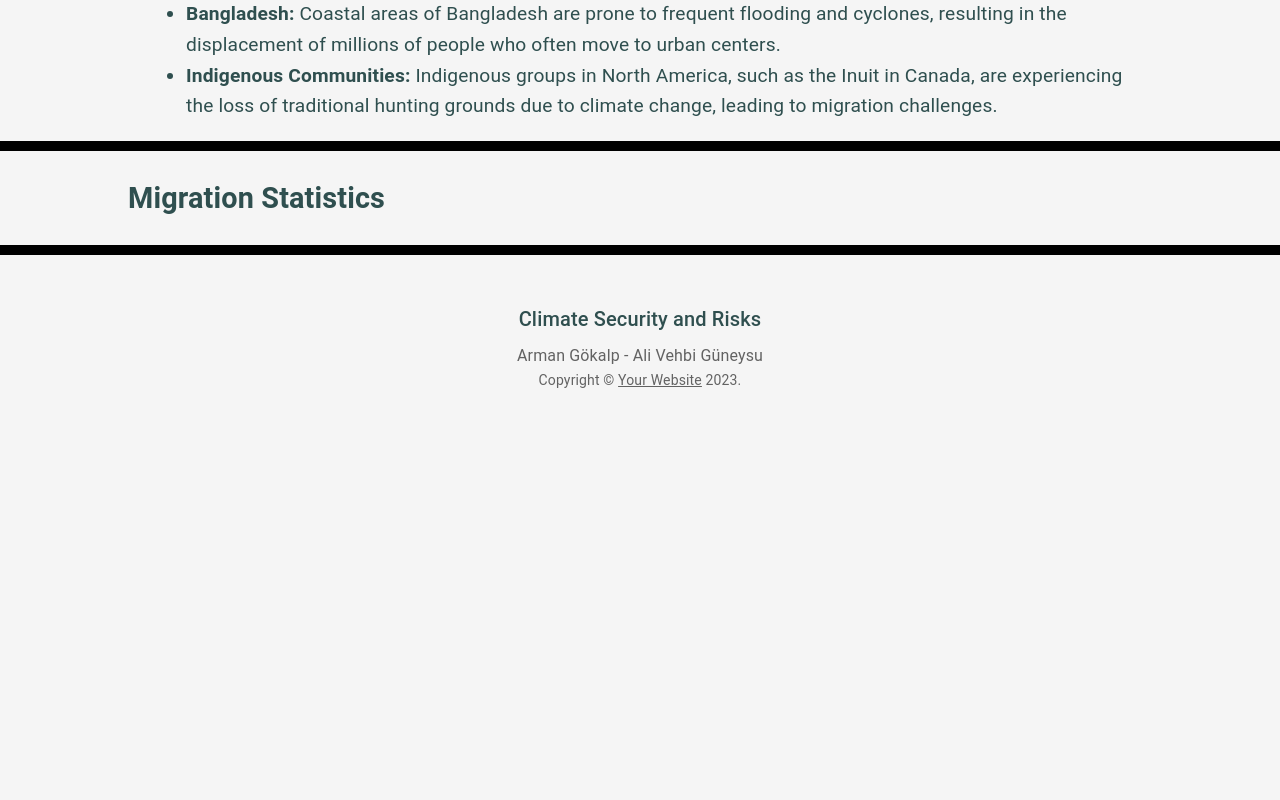
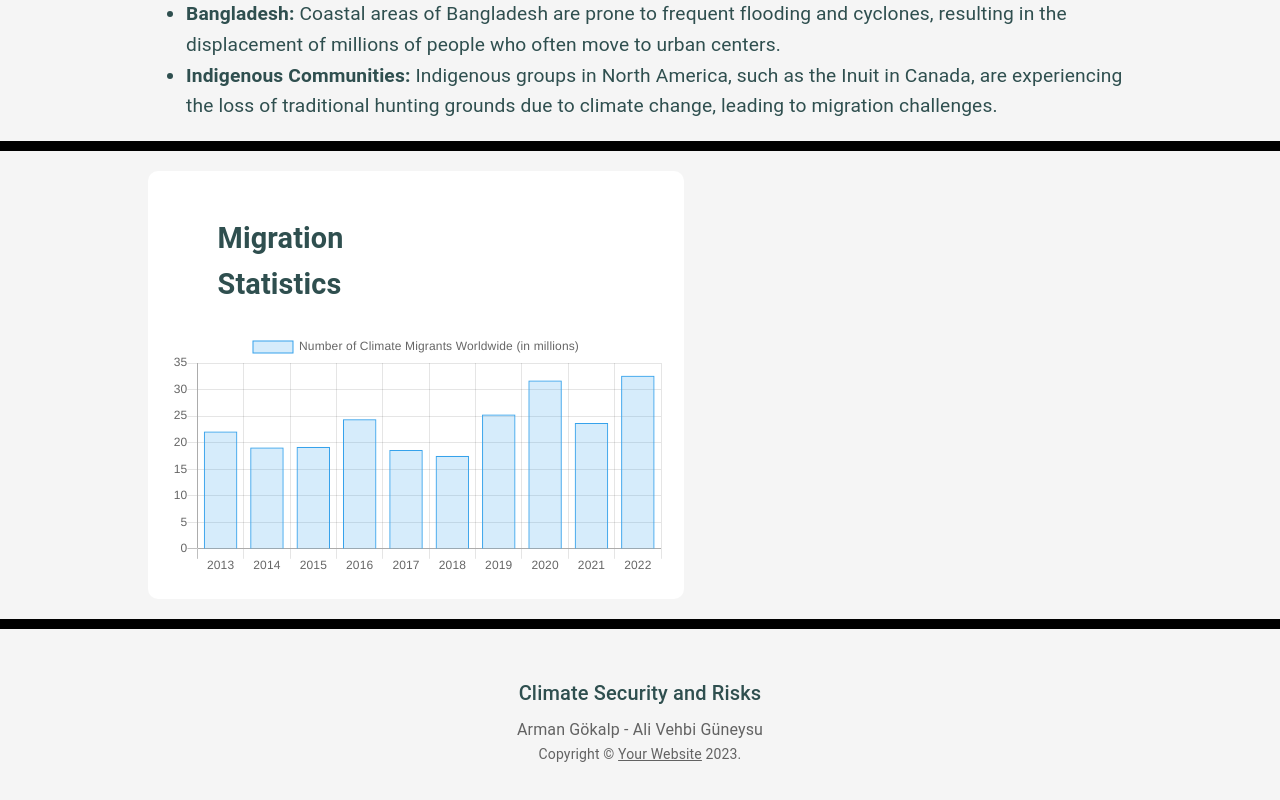
Before and after one commit to armangokalp/React_website, a React app: page /Migration in a window 1280 px wide. Shown: the part 2150-2950 px from the top of the page. Before the commit the page ends 2588 px from the top, so only its background shows below. Built offline with nearby package versions, Linux system fonts and the light colour scheme.

Commit message:
migration statistics
migration sayfasına grafik eklendi

```diff
--- a/package.json
+++ b/package.json
@@ -21,6 +21,7 @@
     "browserslist": "^4.18.1",
     "camelcase": "^6.2.1",
     "case-sensitive-paths-webpack-plugin": "^2.4.0",
+    "chart.js": "^2.9.4",
     "css-loader": "^6.5.1",
     "css-minimizer-webpack-plugin": "^3.2.0",
     "dotenv": "^10.0.0",
@@ -46,8 +47,10 @@
     "prompts": "^2.4.2",
     "react": "^18.2.0",
     "react-app-polyfill": "^3.0.0",
+    "react-chartjs-2": "^2.11.1",
     "react-dev-utils": "^12.0.1",
     "react-dom": "^18.2.0",
+    "react-intersection-observer": "^9.5.3",
     "react-refresh": "^0.11.0",
     "react-router-dom": "^6.21.0",
     "resolve": "^1.20.0",
--- a/src/Climate-Induced-Migration/Migration.css
+++ b/src/Climate-Induced-Migration/Migration.css
@@ -106,3 +106,10 @@
     list-style: disc;
     margin-left: 20px;
   }
+
+  .migration-statistics {
+    margin: 20px;
+    padding: 20px;
+    background-color: white;
+    border-radius: 10px;
+  }
--- a/src/Climate-Induced-Migration/Migration.js
+++ b/src/Climate-Induced-Migration/Migration.js
@@ -1,4 +1,6 @@
-import React from "react";
+import React, { useState, useEffect } from "react";
+import { Bar } from 'react-chartjs-2';
+import { useInView } from 'react-intersection-observer';
 import "./Migration.css";
 import { createTheme, ThemeProvider } from '@mui/material/styles';
 import Header from '../blog/Header';
@@ -21,7 +23,33 @@ const sections = [
     { title: 'Armed Conflict', url: '#' },
 ];
 
+
+const migrationData = {
+    labels: ['2013', '2014', '2015', '2016', '2017', '2018', '2019', '2020', '2021', '2022'],
+    datasets: [{
+      label: 'Number of Climate Migrants Worldwide (in millions)',
+      data: [22.1, 19.1, 19.2, 24.4, 18.6, 17.5, 25.3, 31.7, 23.7, 32.6, 0],
+      backgroundColor: 'rgba(54, 162, 235, 0.2)',
+      borderColor: 'rgba(54, 162, 235, 1)',
+      borderWidth: 1
+    }]
+  };
+
+
 const Migration = () => {
+
+    const [chartVisible, setChartVisible] = useState(false);
+    const { ref, inView } = useInView({
+        triggerOnce: true,
+        threshold: 0.5
+    });
+
+    useEffect(() => {
+        if (inView) {
+            setChartVisible(true);
+        }
+    }, [inView]);
+
     return (
         <ThemeProvider theme={customTheme}>
             <CssBaseline />
@@ -115,13 +143,19 @@ Climate-induced migration is expected to increase in the coming decades as clima
                 </div>
                 <div className="migration-divider"/>
 
-
                 <div className="migration-text">
-                    <h2>Migration Statistics</h2>
-                    {/* Include charts or graphs here */}
+                <div className="migration-statistics">
+                    <div className="migration-text">
+                        <h2>Migration Statistics</h2>
+                    </div>
+                    <div ref={ref}>
+                    {chartVisible && (
+                        <Bar data={migrationData} />
+                    )}
+                    </div>
+                </div>
                 </div>
                 <div className="migration-divider"/>
-
             </main>
 
             <Footer title="Climate Security and Risks" description="Arman Gökalp - Ali Vehbi Güneysu" />
--- a/src/blog/Blog.js
+++ b/src/blog/Blog.js
@@ -85,8 +85,7 @@ const sidebar = {
   ],
 };
 
-// TODO remove, this demo shouldn't need to reset the theme.
-const defaultTheme = createTheme();
+{/*const defaultTheme = createTheme();*/}
 
 export default function Blog() {
   return (
@@ -102,7 +101,7 @@ export default function Blog() {
             ))}
           </Grid>
           <Grid container spacing={5} sx={{ mt: 3 }}>
-            <Main title="What is Climate Security" posts={posts} />
+            <Main title="More about Climate Security" /*posts={posts}*/ />
             <Sidebar
               title={sidebar.title}
               description={sidebar.description}
```
Also changed, not shown: 1 other file (tests, documents, lock files or other folders).
